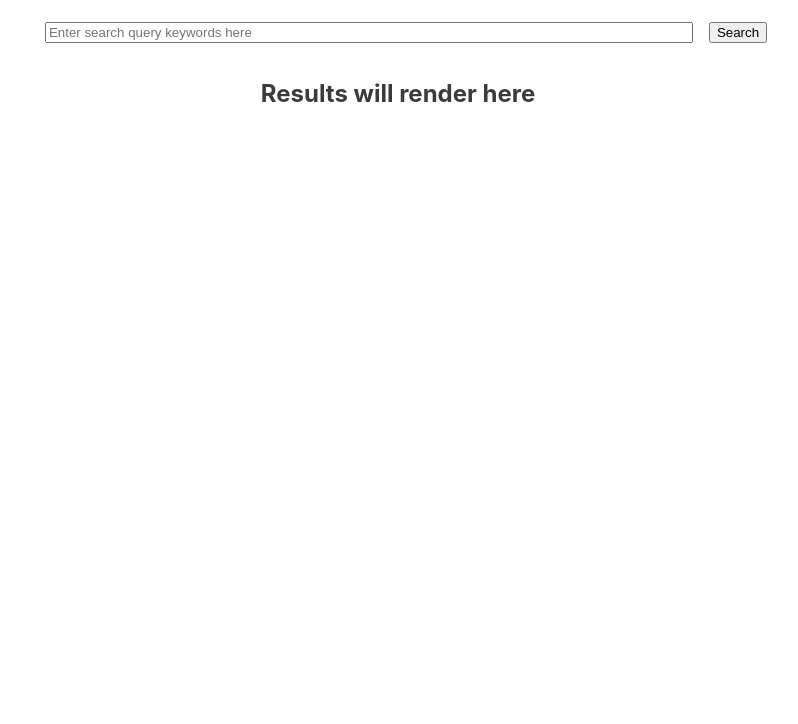
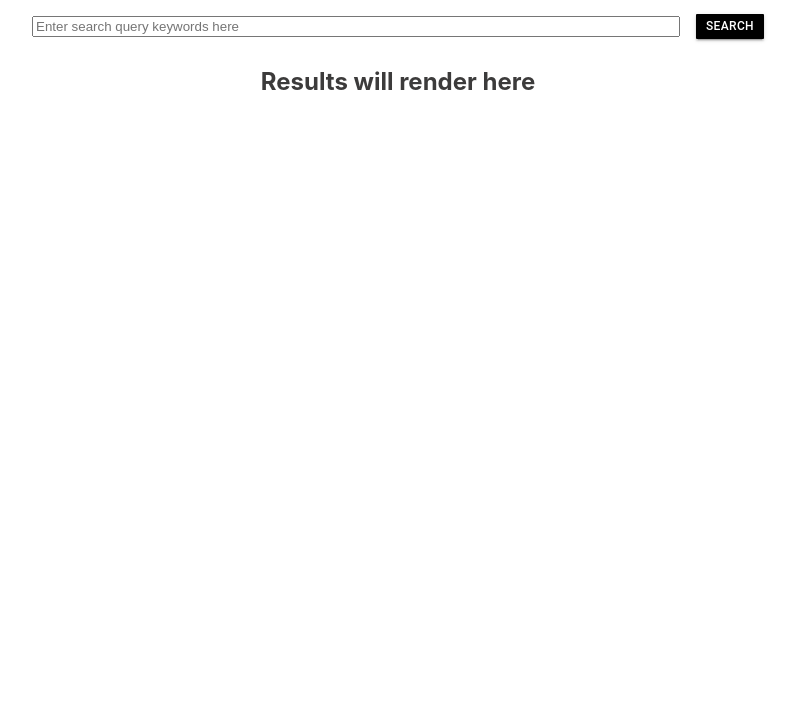
Before and after one commit to yyerthao/github-search, a React app: page / in a window 1280 px wide. Shown: the part 76-800 px from the top of the page, without its empty margins (242-1040 px from the left). Built offline with nearby package versions, Linux system fonts and the light colour scheme.

Commit message:
Updated search button styling

```diff
--- a/package.json
+++ b/package.json
@@ -3,6 +3,7 @@
   "version": "0.1.0",
   "private": true,
   "dependencies": {
+    "@material-ui/core": "^4.11.4",
     "@testing-library/jest-dom": "^5.12.0",
     "@testing-library/react": "^11.2.7",
     "@testing-library/user-event": "^12.8.3",
--- a/src/components/SearchQuery/SearchQuery.js
+++ b/src/components/SearchQuery/SearchQuery.js
@@ -1,10 +1,23 @@
 import React, {useState} from 'react';
 import Results from '../Results/Results';
+import { makeStyles } from '@material-ui/core/styles';
+import Button from '@material-ui/core/Button';
+
+const useStyles = makeStyles((theme) => ({
+    root: {
+        '& > *': {
+            margin: theme.spacing(1),
+        },
+    background: {
+        color: 'black'
+    }
+    },
+}));
 
 function SearchQuery(){
 
- const [input, setInput] = useState('');
-
+const [input, setInput] = useState('');
+const classes = useStyles();
 
 const handleSubmit = event => {
     event.preventDefault();
@@ -13,11 +26,11 @@ const handleSubmit = event => {
     // TO DO: dispatch user search query keyword in here
     };
 
-
  return(
+     <div className="center">
      <form
         onSubmit={handleSubmit}
-        className="center">
+        className={classes.root}>
         <input
             type="text"
             onChange={  (event) => setInput(event.target.value) }
@@ -25,11 +38,24 @@ const handleSubmit = event => {
             placeholder="Enter search query keywords here"
             className="one-rem-margin input-field">
         </input>
-            <button type="submit">Search</button>
+            <Button
+                type="submit"
+                variant="contained"
+                className={classes.background}
+                style={{
+                    borderRadius: 1,
+                    color: "white",
+                    backgroundColor: "black",
+                    padding: "2px 10px",
+                    fontSize: "12px"
+                }}
+                >
+                Search
+            </Button>
             <Results/>
      </form>
+     </div>
  )
-
 }
 
 export default SearchQuery;
```
Also changed, not shown: NOTES.md (+12 -0 lines), src/components/App/App.css (line endings or trailing spaces), 1 other file.
